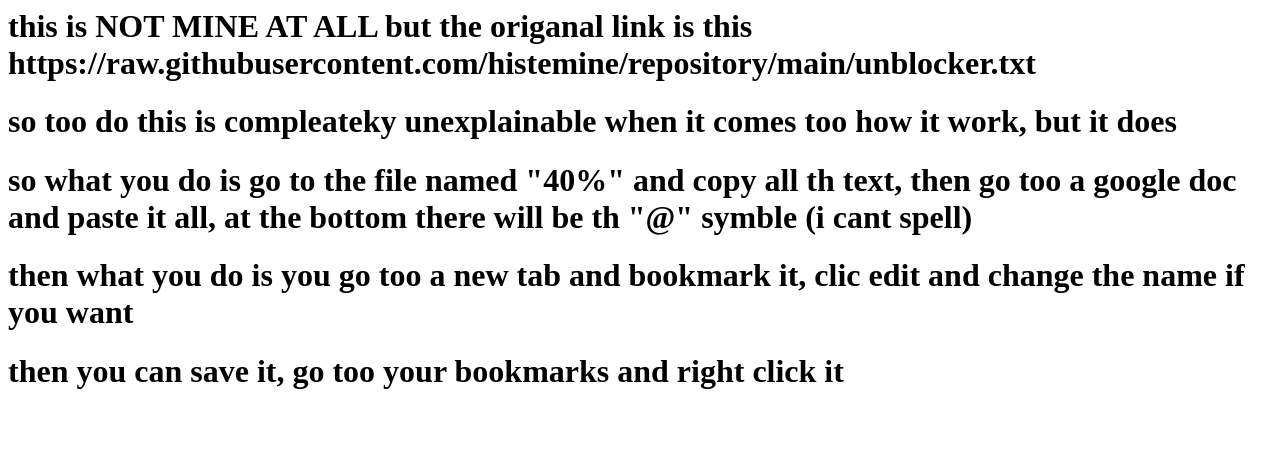
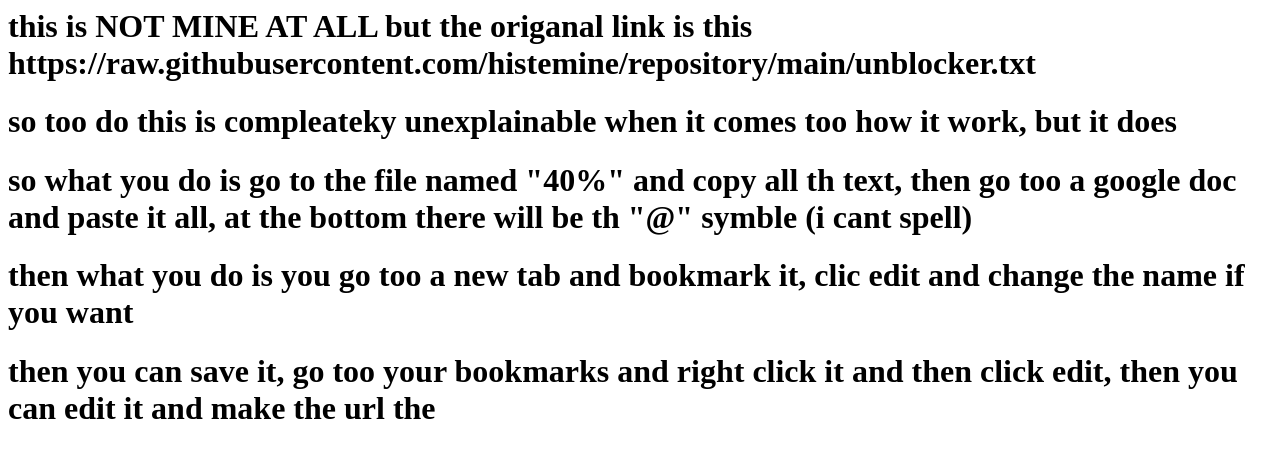
Before and after one commit to BOBLO123/NOT-MINE-but-it-will-help-you-unblook, a plain HTML site: page index.html in a window 1280 px wide. Drawn offline with Linux system fonts and the light colour scheme.

Commit message:
Update index.html

```diff
--- a/index.html
+++ b/index.html
@@ -2,4 +2,4 @@
 <h1> so too do this is compleateky unexplainable when it comes too how it work, but it does</h1>
 <h1>so what you do is go to the file named "40%" and copy all th text, then go too a google doc and paste it all, at the bottom there will be th "@" symble (i cant spell)</h1>
 <h1>then what you do is you go too a new tab and bookmark it, clic edit and change the name if you want</h1>
-<h1>then you can save it, go too your bookmarks and right click it</h1>
+<h1>then you can save it, go too your bookmarks and right click it and then click edit, then you can edit it and make the url the </h1>
```
